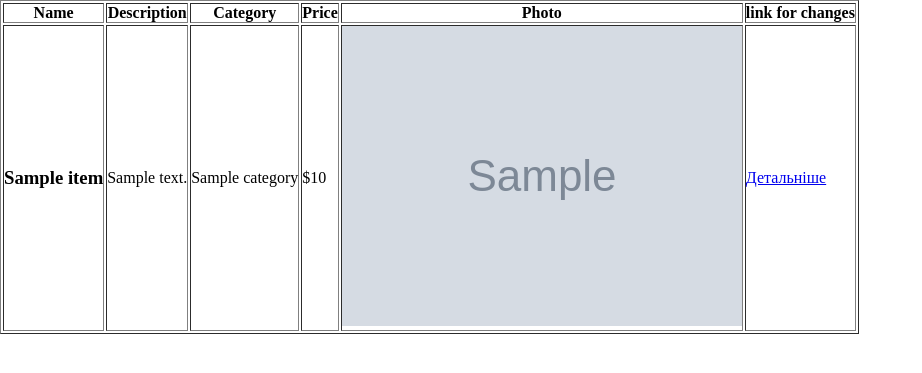
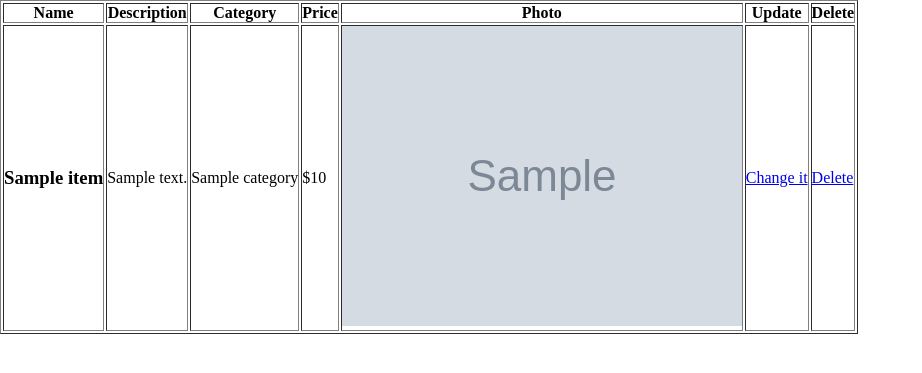
Before and after one commit to arseniir/Markenplace, a Django app: page /update_products/ in a window 1280 px wide. Shown: the top 373 px of the page, without its empty margins (0-922 px from the left). Run offline with Django 5.2, Linux system fonts and the light colour scheme; grey boxes marked "Sample" are stand-in pictures; a database or web service that is not in the repository returns one stand-in record (values such as "Sample title"); data that the repository does not hold is empty.

Commit message:
commit 4

```diff
--- a/dj_map/ProjectB/forms.py
+++ b/dj_map/ProjectB/forms.py
@@ -16,3 +16,7 @@ class UpdateDeleteProductForm(forms.ModelForm):
     class Meta:
         model = MakeProductModel
         fields = ['name', 'description', 'category', 'price', 'photo']
+
+
+class DeleteProductForm(forms.Form):
+    point = forms.CharField(label='Write to delete')
--- a/dj_map/ProjectB/templates/changes.html
+++ b/dj_map/ProjectB/templates/changes.html
@@ -7,7 +7,7 @@
 </head>
 <body>
     <h1>Update Product</h1>
-    <form method="put" action="{% url 'update_products' %}" enctype="multipart/form-data">
+    <form method="post" action="{% url 'update_product_id' product_id=product_id %}" enctype="multipart/form-data">
         {% csrf_token %}
         {{ form.as_p }}
         <button type="submit">Update Product</button>
--- a/dj_map/ProjectB/templates/products.html
+++ b/dj_map/ProjectB/templates/products.html
@@ -32,6 +32,7 @@
                 <p class="card-description">{{ product.description }}</p>
                 <p class="category">{{ product.category }}</p>
                 <p class="price">${{ product.price }}</p>
+                <button><a href="{% url 'comment' product.id %}">View Card</a></button>
             </div>
         </div>
         {% endfor %}
--- a/dj_map/ProjectB/templates/update-product.html
+++ b/dj_map/ProjectB/templates/update-product.html
@@ -18,7 +18,8 @@
             <th>Category</th>
             <th>Price</th>
             <th>Photo</th>
-            <th>link for changes</th>
+            <th>Update</th>
+            <th>Delete</th>
         </tr>
 
         {% for purchase in purchases %}
@@ -28,7 +29,8 @@
             <td><p class="category">{{ purchase.category }}</p></td>
             <td><p class="price">${{ purchase.price }}</p></td>
             <td><img class="card-img-top" src="{{ purchase.photo.url }}" alt="Card image cap"></td>
-            <td><a href="{% url 'update_product_id' product_id=purchase.id %}">Детальніше</a>
+            <td><a href="{% url 'update_product_id' product_id=purchase.id %}">Change it</a>
+            <td><a href="{% url 'delete_product_id' id=purchase.id %}">Delete</a></td>
             </td>
         </tr>
         {% endfor %}
--- a/dj_map/ProjectB/urls.py
+++ b/dj_map/ProjectB/urls.py
@@ -1,5 +1,5 @@
 from django.urls import path
-from ProjectB.views import show_products, MakeProduct, all_products, UpdateDeleteProduct
+from ProjectB.views import show_products, MakeProduct, all_products, UpdateDeleteProduct, DeleteProductView, CreateComment
 # from . import views
 
 
@@ -10,4 +10,7 @@ urlpatterns = [
 
     path('update_products/<int:product_id>/', UpdateDeleteProduct.as_view(), name='update_product_id'),
     path('update_products/', all_products ,name='update_products' ),
+    path('delete_products/<int:id>/', DeleteProductView.as_view(), name='delete_product_id'),
+
+    path('comment/<int:id>/', CreateComment.as_view(), name='comment'),
 ]
--- a/dj_map/ProjectB/views.py
+++ b/dj_map/ProjectB/views.py
@@ -1,11 +1,12 @@
-from django.http import HttpResponseNotFound, HttpResponse
+from django.http import HttpResponseNotFound, HttpResponse, HttpResponseRedirect
 from django.shortcuts import render, get_object_or_404, redirect
+from django.urls import reverse
 from django.views import View
 from django.views.generic import TemplateView
 import requests
-from .forms import MakeProductForm, UpdateDeleteProductForm
-
-
+from .forms import MakeProductForm, UpdateDeleteProductForm, DeleteProductForm, CommentFeedbackForm
+from django.utils.decorators import method_decorator
+from django.views.decorators.csrf import csrf_exempt
 
 
 
@@ -16,8 +17,6 @@ def show_products(request):
 
     return render(request, "products.html", {'products': products})
     pass
-
-
 
 
 
@@ -76,18 +75,18 @@ def all_products(request):
 
 
 
-
+@method_decorator(csrf_exempt, name='dispatch')
 class UpdateDeleteProduct(View):
     def get(self, request, product_id):
         response = requests.get(f'http://127.0.0.1:8000/api/products/{product_id}/')
         if response.status_code == 200:
             product = response.json()
-            form = UpdateDeleteProductForm()
-            return render(request, 'changes.html', {'form': form})
+            form = UpdateDeleteProductForm(initial=product)
+            return render(request, 'changes.html', {'form': form, 'product_id': product_id})
         else:
             return HttpResponseNotFound()
 
-    def put(self, request, product_id):
+    def post(self, request, product_id):
         form = UpdateDeleteProductForm(request.POST)
         if form.is_valid():
             name = form.cleaned_data['name']
@@ -111,10 +110,78 @@ class UpdateDeleteProduct(View):
             if response.status_code == 200:
                 send_products = response.json()
                 print(send_products)
-                return render(request, 'changes.html')
+                return render(request, 'changes.html', {'product_id': product_id})
             else:
                 error_message = "Error: " + response.text
-                print(response.text)
-                return render(request, 'changes.html', {'form': form, 'error_message': error_message})
+                # print(response.text)
+                return render(request, 'changes.html', {'form': form, 'error_message': error_message, 'product_id': product_id})
 
-        return render(request, 'changes.html', {'form': form})
+        return render(request, 'changes.html', {'form': form, 'product_id': product_id})
+
+
+
+
+
+class DeleteProductView(View):
+    def get(self, request, id):
+        response = requests.get(f'http://127.0.0.1:8000/api/products/{id}/')
+        if response.status_code == 200:
+            product = response.json()
+            form_delete = DeleteProductForm(initial=product)
+            return render(request, 'delete-product.html', {'form_delete': form_delete, 'id': id})
+        else:
+            return HttpResponseNotFound()
+
+    def post(self, request, id):
+        form_delete = UpdateDeleteProductForm(request.POST)
+        if form_delete.is_valid():
+            point = form_delete.cleaned_data['point']
+            if point == 'delete':
+                response = requests.delete(f'http://127.0.0.1:8000/api/products/{id}/')
+                if response.status_code == 204:
+                    delete_product = response.json()
+                    return redirect('/update-product/')  # Перенаправлення після успішного видалення
+                else:
+                    error_message = "Error: " + response.text
+                    print(response.text)
+                    return render(request, 'delete-product.html', {'form_delete': form_delete, 'error_message': error_message, 'id': id})
+        # Повернення форми у випадку невдачі або якщо точка видалення не вибрана
+        return render(request, 'delete-product.html', {'form_delete': form_delete, 'id': id})
+
+
+# -------------------------------------------------------------------------------
+class CreateComment(View):
+    def get(self, request, id):
+        form = CommentFeedbackForm()
+        return render(request, 'comment.html', {'form': form, 'id': id})
+
+    def post(self, request, id):
+        form = CommentFeedbackForm(request.POST)
+        if form.is_valid():
+            comment = form.cleaned_data.get('comment')
+            feedback = form.cleaned_data.get('feedback')
+
+            data = {
+                'comment': comment,
+                'feedback': feedback,
+            }
+
+            response = requests.post(f'http://127.0.0.1:8000/api/comment/{id}/', data=data)
+
+            if response.status_code == 201:
+                send_products = response.json()
+                print(send_products)
+                return render(request, 'comment.html')
+            else:
+                error_message = "Error."
+                return render(request, 'comment.html', {'form': form, 'error_message': error_message, 'id': id})
+
+        return render(request, 'comment.html', {'form': form, 'id': id})
+
+
+def all_comments(request):
+    response = requests.get('http://127.0.0.1:8000/api/comment/')
+    purchases = response.json()
+    print(purchases)
+    return render(request, "comment.html", {'purchases': purchases,})
+    pass
```
Also changed, not shown: dj_map/ProjectB/templates/comment.html (added, +36 -0 lines), dj_map/ProjectB/templates/delete-product.html (added, +16 -0 lines), dj_map/db.sqlite3, dj_map/media/ProjectA/images_products/Знімок_екрана_з_2024-04-20_15-11-02_Fa3QyG8.png (added), dj_map/media/ProjectA/images_products/Знімок_екрана_з_2024-04-20_15-11-02_e9SrYHR.png (added), dj_map/media/ProjectA/images_products/Знімок_екрана_з_2024-04-24_18-56-54_Ju1roXP.png (added), dj_map/media/ProjectA/images_products/Знімок_екрана_з_2024-04-24_18-56-54_kjGXNO2.png (added), dj_map/media/ProjectA/images_products/Знімок_екрана_з_2024-05-07_00-49-53_jnjjJGw.png (added).
